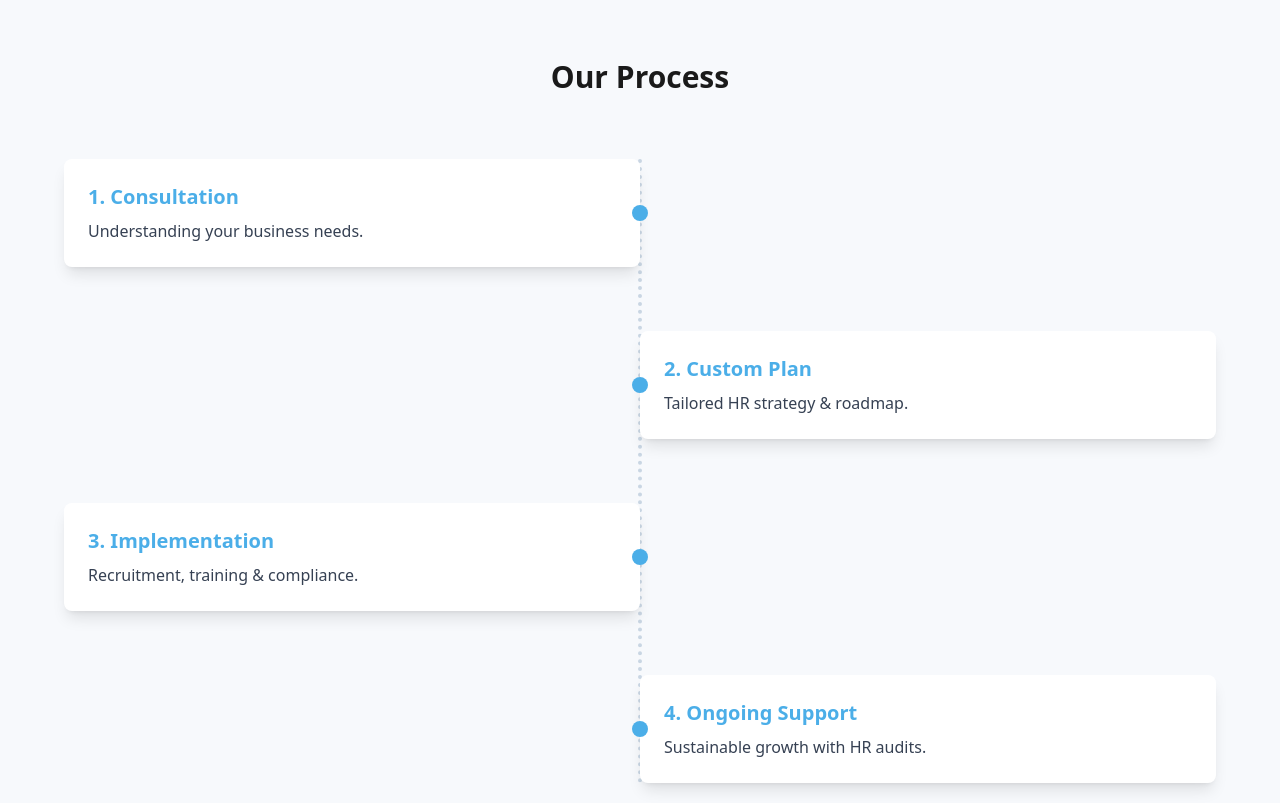
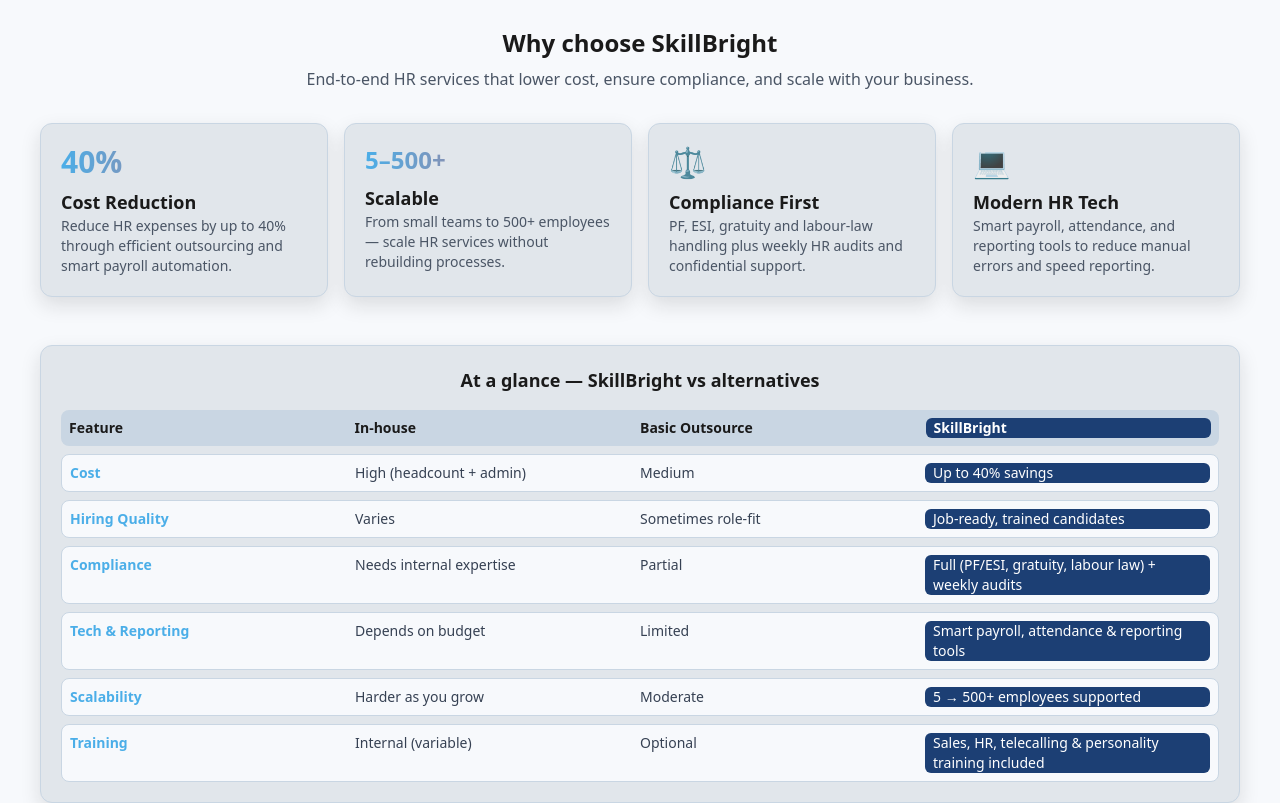
Before and after one commit to daphimo/skills-bright, a React (Vite) app: page / in a window 1280 px wide. Shown: the part 1620-2423 px from the top of the page. Built offline with nearby package versions, Linux system fonts and the light colour scheme.

Commit message:
feat: Add Benefits section with counter and comparison features

```diff
--- /dev/null
+++ b/src/Benefits.tsx
@@ -0,0 +1,224 @@
+import React, { useEffect, useState } from "react";
+import { brandColors } from "./components/Brandcolors.tsx";
+
+const benefits = [
+  {
+    id: 1,
+    type: "num",
+    value: 40,
+    suffix: "%",
+    title: "Cost Reduction",
+    desc: "Reduce HR expenses by up to 40% through efficient outsourcing and smart payroll automation.",
+  },
+  {
+    id: 2,
+    type: "num",
+    value: "5–500+",
+    title: "Scalable",
+    desc: "From small teams to 500+ employees — scale HR services without rebuilding processes.",
+  },
+  {
+    id: 3,
+    type: "icon",
+    value: "⚖️",
+    title: "Compliance First",
+    desc: "PF, ESI, gratuity and labour-law handling plus weekly HR audits and confidential support.",
+  },
+  {
+    id: 4,
+    type: "icon",
+    value: "💻",
+    title: "Modern HR Tech",
+    desc: "Smart payroll, attendance, and reporting tools to reduce manual errors and speed reporting.",
+  },
+];
+
+const comparisonRows = [
+  {
+    feature: "Cost",
+    inhouse: "High (headcount + admin)",
+    basic: "Medium",
+    sb: "Up to 40% savings",
+  },
+  {
+    feature: "Hiring Quality",
+    inhouse: "Varies",
+    basic: "Sometimes role-fit",
+    sb: "Job-ready, trained candidates",
+  },
+  {
+    feature: "Compliance",
+    inhouse: "Needs internal expertise",
+    basic: "Partial",
+    sb: "Full (PF/ESI, gratuity, labour law) + weekly audits",
+  },
+  {
+    feature: "Tech & Reporting",
+    inhouse: "Depends on budget",
+    basic: "Limited",
+    sb: "Smart payroll, attendance & reporting tools",
+  },
+  {
+    feature: "Scalability",
+    inhouse: "Harder as you grow",
+    basic: "Moderate",
+    sb: "5 → 500+ employees supported",
+  },
+  {
+    feature: "Training",
+    inhouse: "Internal (variable)",
+    basic: "Optional",
+    sb: "Sales, HR, telecalling & personality training included",
+  },
+];
+
+// Counter hook
+const useCounter = (end: number, duration = 1500) => {
+  const [count, setCount] = useState(0);
+
+  useEffect(() => {
+    let start = 0;
+    const stepTime = Math.abs(Math.floor(duration / end));
+
+    const timer = setInterval(() => {
+      start += 1;
+      setCount(start);
+      if (start >= end) clearInterval(timer);
+    }, stepTime);
+
+    return () => clearInterval(timer);
+  }, [end, duration]);
+
+  return count;
+};
+
+const SkillBrightSection: React.FC = () => {
+  const counter40 = useCounter(40);
+
+  return (
+    <section
+      className="py-12 px-4"
+      style={{
+        background: brandColors.background,
+        color: brandColors.text,
+      }}
+    >
+      <div className="max-w-[1200px] mx-auto flex flex-col gap-12">
+        {/* Top: Benefits */}
+        <div>
+          <h2 className="text-2xl font-bold mb-2 text-center">Why choose SkillBright</h2>
+          <p className="text-gray-600 mb-8 text-center max-w-2xl mx-auto">
+            End-to-end HR services that lower cost, ensure compliance, and scale
+            with your business.
+          </p>
+
+          <div className="grid grid-cols-1 sm:grid-cols-2 md:grid-cols-4 gap-4">
+            {benefits.map((item) => (
+              <article
+                key={item.id}
+                className="rounded-xl p-5 transition border"
+                style={{
+                  background: brandColors.card,
+                  borderColor: brandColors.highlight,
+                  boxShadow: `0 8px 20px ${brandColors.text}20`,
+                }}
+              >
+                {item.type === "num" && typeof item.value === "number" ? (
+                  <div
+                    className="font-bold text-3xl bg-clip-text text-transparent"
+                    style={{
+                      backgroundImage: `linear-gradient(90deg, ${brandColors.primary}, ${brandColors.accent})`,
+                    }}
+                  >
+                    {counter40}
+                    {item.suffix}
+                  </div>
+                ) : item.type === "num" ? (
+                  <div
+                    className="font-bold text-2xl bg-clip-text text-transparent"
+                    style={{
+                      backgroundImage: `linear-gradient(90deg, ${brandColors.primary}, ${brandColors.accent})`,
+                    }}
+                  >
+                    {item.value}
+                  </div>
+                ) : (
+                  <div className="text-3xl">{item.value}</div>
+                )}
+                <h4 className="mt-2 text-lg font-semibold">{item.title}</h4>
+                <p className="text-sm text-gray-600">{item.desc}</p>
+              </article>
+            ))}
+          </div>
+        </div>
+
+        {/* Bottom: Comparison */}
+        <div
+          className="rounded-xl p-5"
+          style={{
+            background: brandColors.card,
+            border: `1px solid ${brandColors.highlight}`,
+            boxShadow: `0 8px 20px ${brandColors.text}20`,
+          }}
+        >
+          <h3 className="text-lg mb-4 font-semibold text-center">
+            At a glance — SkillBright vs alternatives
+          </h3>
+
+          <div className="flex flex-col gap-2">
+            {/* Header */}
+            <div
+              className="grid grid-cols-4 p-2 rounded-lg font-semibold text-sm"
+              style={{
+                background: brandColors.highlight,
+                color: brandColors.text,
+              }}
+            >
+              <div>Feature</div>
+              <div>In-house</div>
+              <div>Basic Outsource</div>
+              <div
+                className="rounded-md px-2"
+                style={{ background: brandColors.secondary, color: "#fff" }}
+              >
+                SkillBright
+              </div>
+            </div>
+
+            {/* Rows */}
+            {comparisonRows.map((row, idx) => (
+              <div
+                key={idx}
+                className="grid grid-cols-4 p-2 text-sm rounded-lg"
+                style={{
+                  background: brandColors.background,
+                  border: `1px solid ${brandColors.highlight}`,
+                }}
+              >
+                <div
+                  className="font-semibold"
+                  style={{ color: brandColors.primary }}
+                >
+                  {row.feature}
+                </div>
+                <div className="text-gray-700">{row.inhouse}</div>
+                <div className="text-gray-700">{row.basic}</div>
+                <div
+                  className="rounded-md px-2"
+                  style={{
+                    background: brandColors.secondary,
+                    color: "#fff",
+                  }}
+                >
+                  {row.sb}
+                </div>
+              </div>
+            ))}
+          </div>
+        </div>
+      </div>
+    </section>
+  );
+};
+
+export default SkillBrightSection;
--- a/src/main.tsx
+++ b/src/main.tsx
@@ -8,6 +8,7 @@
 import Process from "./Process.tsx";
 import Industries from "./Industries.tsx";
 import Contact from "./Contact.tsx";
+import Benefits from "./Benefits.tsx";
 import Header from "./components/layout/Header.tsx";
 import Footer from "./components/layout/Footer.tsx";
 import { useSmoothScroll } from "./components/ui/hook.tsx";
@@ -27,6 +28,9 @@
         </div>
         <div id="services">
           <Services />
+        </div>
+         <div id="benefits">
+          <Benefits />
         </div>
          <div id="process">
           <Process />
```
